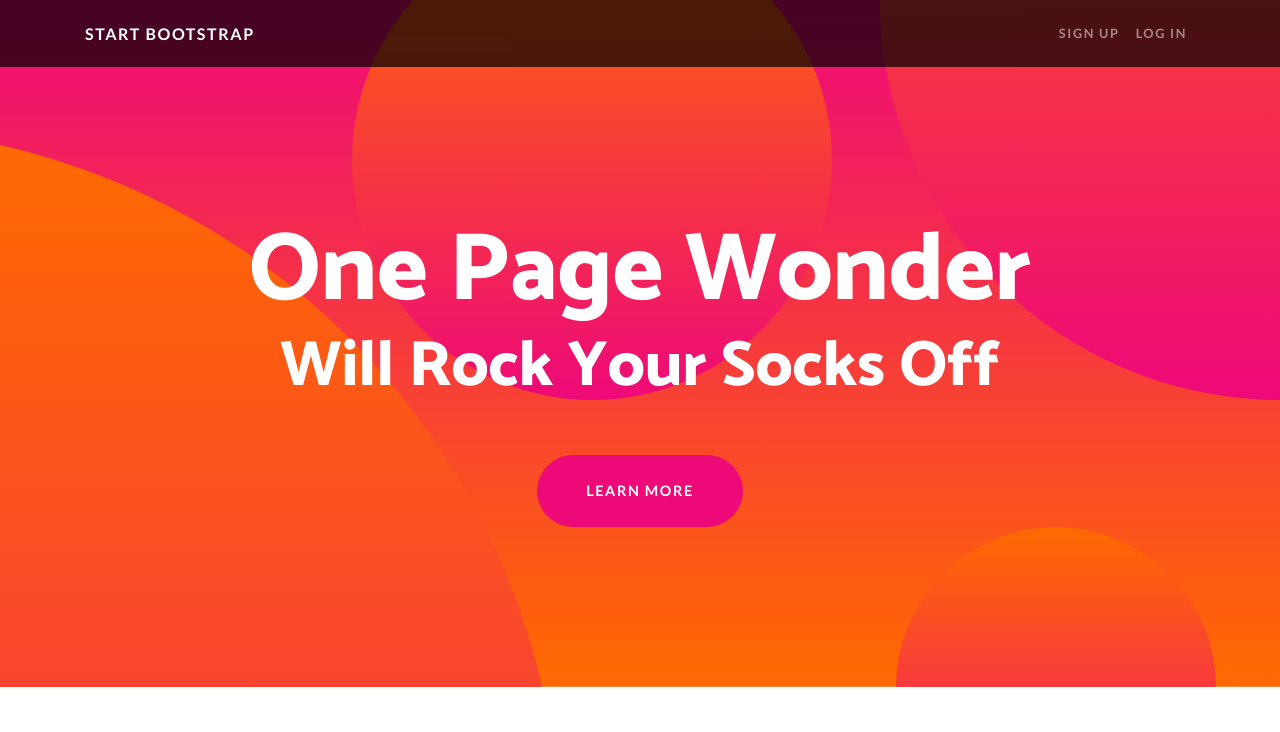
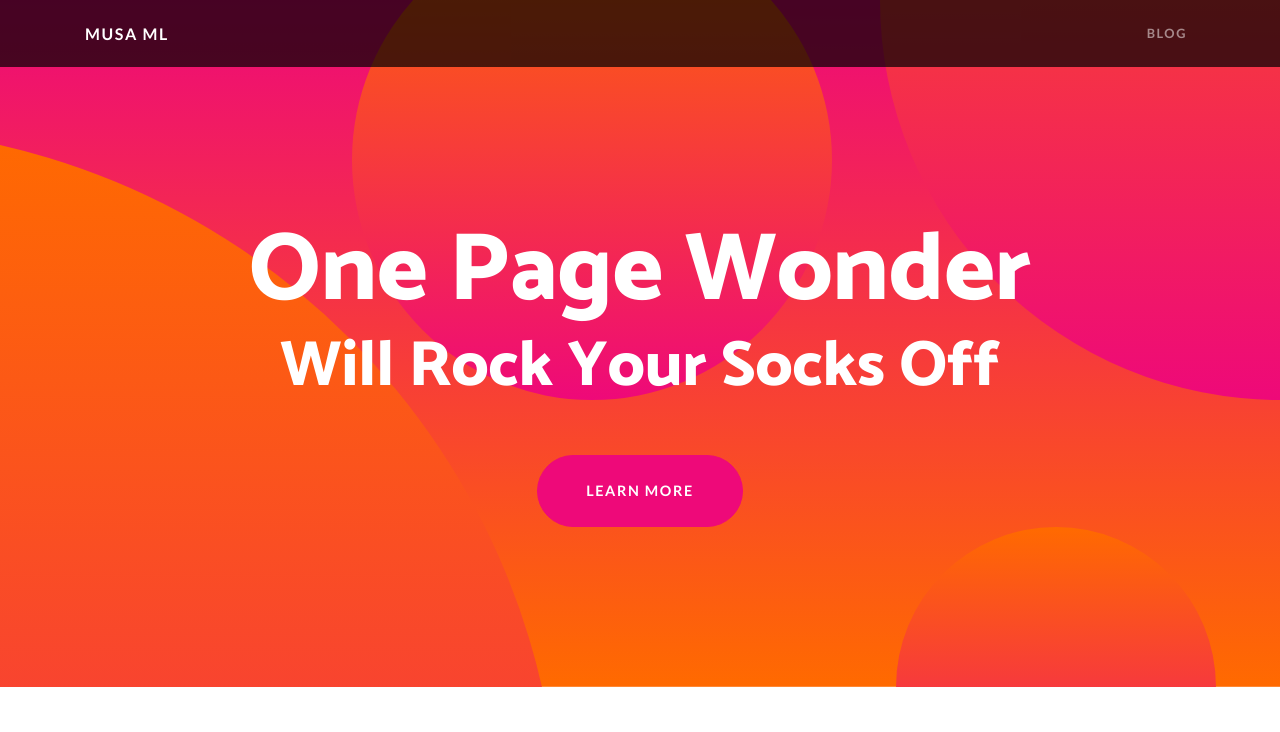
Before and after one commit to musawakiliML/sample-one-page-site, a website: page index.html in a window 1280 px wide. Shown: the top 732 px of the page. Drawn offline with Linux system fonts and the light colour scheme.

Commit message:
Update index.html

```diff
--- a/index.html
+++ b/index.html
@@ -8,7 +8,7 @@
   <meta name="description" content="">
   <meta name="author" content="">
 
-  <title>One Page Wonder - Start Bootstrap Template</title>
+  <title>Musa ML</title>
 
   <!-- Bootstrap core CSS -->
   <link href="vendor/bootstrap/css/bootstrap.min.css" rel="stylesheet">
@@ -27,17 +27,14 @@
   <!-- Navigation -->
   <nav class="navbar navbar-expand-lg navbar-dark navbar-custom fixed-top">
     <div class="container">
-      <a class="navbar-brand" href="#">Start Bootstrap</a>
+      <a class="navbar-brand" href="#">Musa ML</a>
       <button class="navbar-toggler" type="button" data-toggle="collapse" data-target="#navbarResponsive" aria-controls="navbarResponsive" aria-expanded="false" aria-label="Toggle navigation">
         <span class="navbar-toggler-icon"></span>
       </button>
       <div class="collapse navbar-collapse" id="navbarResponsive">
         <ul class="navbar-nav ml-auto">
           <li class="nav-item">
-            <a class="nav-link" href="#">Sign Up</a>
-          </li>
-          <li class="nav-item">
-            <a class="nav-link" href="#">Log In</a>
+            <a class="nav-link" href="https://musawakiliML.github.io/musaml/">Blog</a>
           </li>
         </ul>
       </div>
```
